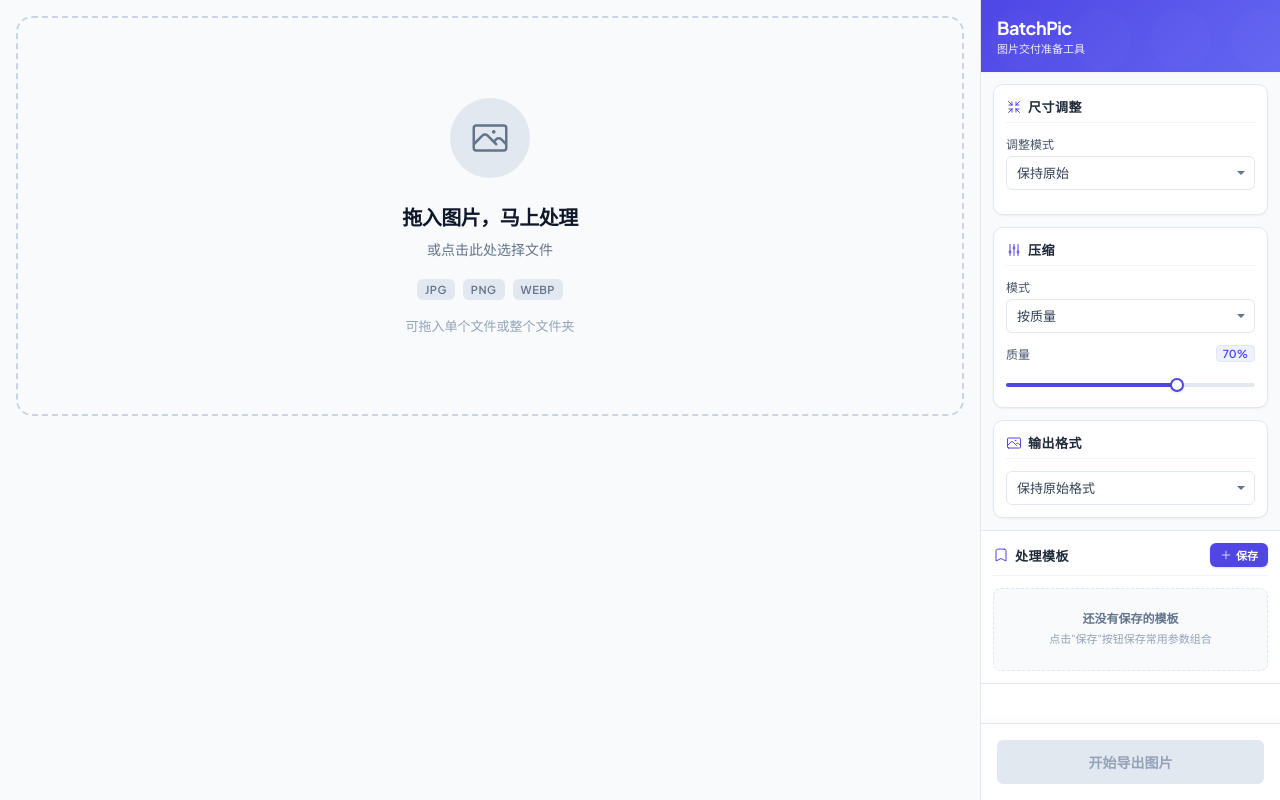
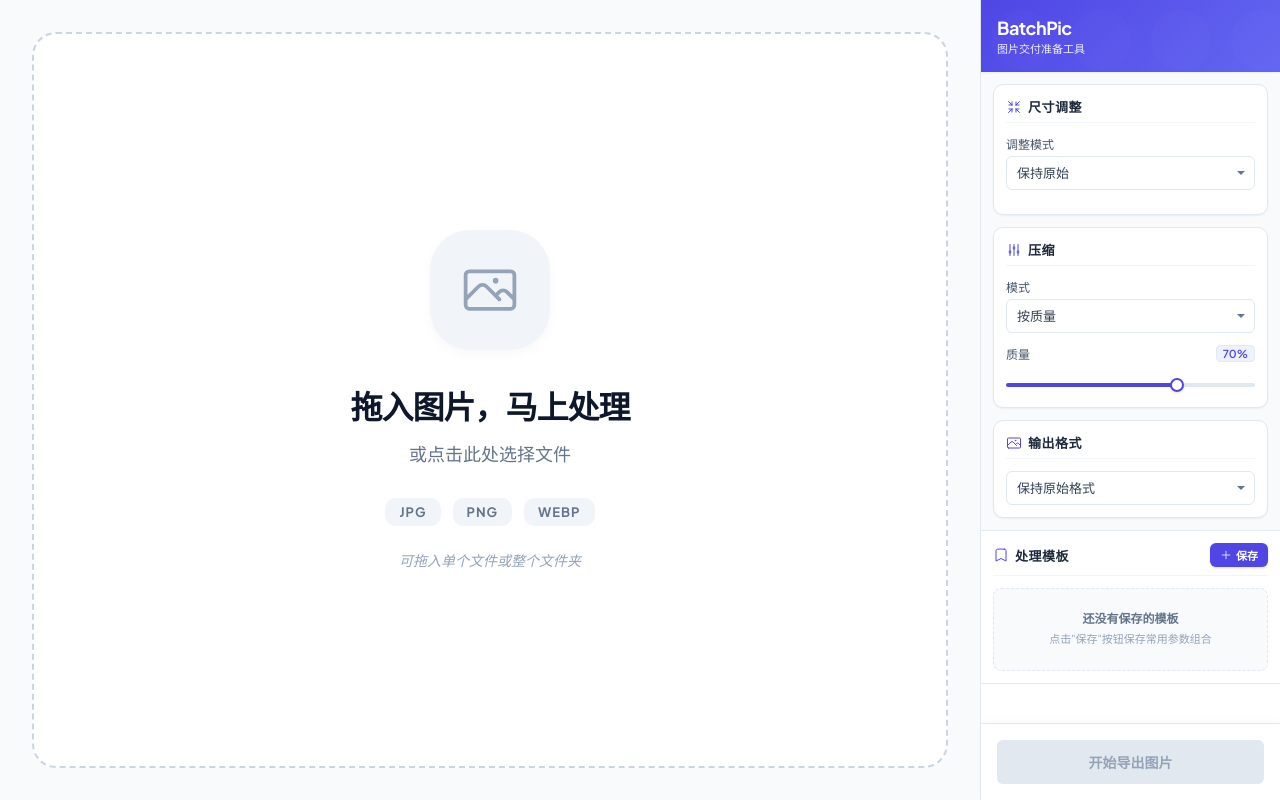
Before and after one commit to maxd010/BatchPic, a React (Vite) app: page / in a window 1280 px wide. Built offline with nearby package versions, Linux system fonts and the light colour scheme.

Commit message:
feat: 在上传区域添加“清空全部”按钮，提升批量操作体验

```diff
--- a/src/renderer/components/DropZone.css
+++ b/src/renderer/components/DropZone.css
@@ -2,14 +2,15 @@
 
 .drop-zone {
   position: relative;
-  min-height: 320px;
+  flex: 1;
+  width: 100%;
   border: 2px dashed #cbd5e1;
-  border-radius: 16px;
-  background: #f8fafc;
+  border-radius: 24px;
+  background: #ffffff;
   display: flex;
   align-items: center;
   justify-content: center;
-  transition: all 250ms ease-out;
+  transition: all 400ms cubic-bezier(0.16, 1, 0.3, 1);
   cursor: pointer;
   overflow: hidden;
 }
@@ -17,85 +18,94 @@
 .drop-zone:hover {
   border-color: var(--color-primary);
   background: var(--color-background);
+  transform: translateY(-2px);
+  box-shadow: var(--shadow-lg);
 }
 
 /* Empty state */
 .drop-zone.empty {
-  min-height: 400px;
+  min-height: 500px;
 }
 
 .drop-zone-empty {
   text-align: center;
-  padding: 40px;
+  padding: 60px;
   pointer-events: none;
   display: flex;
   flex-direction: column;
   align-items: center;
+  max-width: 600px;
 }
 
 .drop-zone-icon-wrapper {
-  width: 80px;
-  height: 80px;
-  background: #e2e8f0;
-  border-radius: 50%;
+  width: 120px;
+  height: 120px;
+  background: #f1f5f9;
+  border-radius: 40px;
   display: flex;
   align-items: center;
   justify-content: center;
-  margin-bottom: 24px;
-  transition: all 250ms ease-out;
+  margin-bottom: 32px;
+  transition: all 400ms cubic-bezier(0.16, 1, 0.3, 1);
+  box-shadow: 0 4px 12px rgba(0, 0, 0, 0.03);
 }
 
 .drop-zone:hover .drop-zone-icon-wrapper {
   background: #E0E7FF;
-  transform: scale(1.05);
+  transform: scale(1.1) rotate(5deg);
+  box-shadow: 0 12px 24px rgba(79, 70, 229, 0.15);
 }
 
 .drop-zone-icon-svg {
-  width: 40px;
-  height: 40px;
-  color: #64748b;
-  transition: color 250ms ease-out;
+  width: 60px;
+  height: 60px;
+  color: #94a3b8;
+  transition: all 400ms ease-out;
 }
 
 .drop-zone:hover .drop-zone-icon-svg {
   color: var(--color-primary);
+  transform: scale(1.1);
 }
 
 .drop-zone-title {
-  font-size: 20px;
-  font-weight: 700;
+  font-size: 32px;
+  font-weight: 800;
   color: var(--color-text);
-  margin: 0 0 8px 0;
-  letter-spacing: -0.5px;
+  margin: 0 0 12px 0;
+  letter-spacing: -1px;
 }
 
 .drop-zone-hint {
-  font-size: 14px;
+  font-size: 18px;
   color: var(--color-text-muted);
-  margin: 0 0 20px 0;
+  margin: 0 0 32px 0;
+  font-weight: 500;
 }
 
 .drop-zone-subhint {
-  font-size: 13px;
+  font-size: 14px;
   color: #94a3b8;
-  margin-top: 16px;
+  margin-top: 24px;
+  font-style: italic;
 }
 
 /* Format tags */
 .drop-zone-meta {
   display: flex;
-  gap: 8px;
+  gap: 12px;
 }
 
 .drop-zone-tag {
-  font-size: 11px;
-  font-weight: 600;
+  font-size: 13px;
+  font-weight: 700;
   color: #64748b;
-  background: #e2e8f0;
-  padding: 4px 8px;
-  border-radius: 6px;
+  background: #f1f5f9;
+  padding: 6px 14px;
+  border-radius: 10px;
   text-transform: uppercase;
-  letter-spacing: 0.5px;
+  letter-spacing: 1px;
+  transition: all 200ms;
 }
 
 .drop-zone:hover .drop-zone-tag {
@@ -117,6 +127,50 @@
   display: flex;
   flex-direction: column;
   align-items: center;
+  gap: 16px;
+}
+
+.loaded-left {
+  display: flex;
+  flex-direction: column;
+  align-items: center;
+  pointer-events: none;
+}
+
+.loaded-info {
+  display: flex;
+  flex-direction: column;
+  align-items: center;
+}
+
+.drop-zone-clear-button {
+  pointer-events: auto;
+  display: flex;
+  align-items: center;
+  gap: 6px;
+  padding: 6px 12px;
+  background: #fee2e2;
+  color: #ef4444;
+  border: 1px solid #fecaca;
+  border-radius: 8px;
+  font-size: 13px;
+  font-weight: 600;
+  cursor: pointer;
+  transition: all 150ms;
+  margin-top: 8px;
+}
+
+.drop-zone-clear-button:hover {
+  background: #ef4444;
+  color: #ffffff;
+  border-color: #ef4444;
+  transform: translateY(-1px);
+  box-shadow: 0 4px 6px rgba(239, 68, 68, 0.2);
+}
+
+.clear-icon-svg {
+  width: 14px;
+  height: 14px;
 }
 
 .drop-zone-icon-wrapper.success {
@@ -201,6 +255,21 @@
   justify-content: space-between;
 }
 
+.drop-zone.compact .loaded-left {
+  flex-direction: row;
+  gap: 12px;
+}
+
+.drop-zone.compact .loaded-info {
+  align-items: flex-start;
+}
+
+.drop-zone.compact .drop-zone-clear-button {
+  margin-top: 0;
+  padding: 4px 10px;
+  font-size: 11px;
+}
+
 .drop-zone.compact .drop-zone-icon-wrapper.success {
   width: 32px;
   height: 32px;
--- a/src/renderer/components/DropZone.tsx
+++ b/src/renderer/components/DropZone.tsx
@@ -1,30 +1,29 @@
 import React, { useState, useCallback } from 'react';
-import { UploadIcon, CheckCircleIcon, PhotoIcon, ArrowDownTrayIcon } from './Icons';
+import { UploadIcon, CheckCircleIcon, PhotoIcon, ArrowDownTrayIcon, TrashIcon } from './Icons';
 import './DropZone.css';
 
 /**
  * DropZone - File and folder drag-drop component
- *
- * Requirements:
- * - 1.1: Accept single image files dragged into the application
- * - 1.2: Accept folders dragged into the application
- * - 7.3: Display empty state ("拖入图片，马上处理")
- *
- * Features:
- * - Visual feedback during drag operations
- * - Empty state display when no files are loaded
- * - File count display when files are loaded
  */
 
 interface DropZoneProps {
   onFilesDropped: (paths: string[]) => void;
+  onClearFiles?: () => void;
   isEmpty: boolean;
   fileCount?: number;
   compact?: boolean;
 }
 
-export function DropZone({ onFilesDropped, isEmpty, fileCount = 0, compact = false }: DropZoneProps) {
+export function DropZone({ onFilesDropped, onClearFiles, isEmpty, fileCount = 0, compact = false }: DropZoneProps) {
   const [isDragging, setIsDragging] = useState(false);
+
+  // Handle clear files
+  const handleClear = (e: React.MouseEvent) => {
+    e.stopPropagation(); // Prevent triggering the click-to-upload
+    if (onClearFiles) {
+      onClearFiles();
+    }
+  };
 
   // Handle click to open file browser
   const handleClick = useCallback(async (e: React.MouseEvent) => {
@@ -128,11 +127,24 @@ export function DropZone({ onFilesDropped, isEmpty, fileCount = 0, compact = fal
       ) : (
         // Files loaded state
         <div className="drop-zone-loaded">
-          <div className="drop-zone-icon-wrapper success">
-            <CheckCircleIcon className="drop-zone-icon-svg" />
+          <div className="loaded-left">
+            <div className="drop-zone-icon-wrapper success">
+              <CheckCircleIcon className="drop-zone-icon-svg" />
+            </div>
+            <div className="loaded-info">
+              <h3 className="drop-zone-count">已选择 {fileCount} 张图片</h3>
+              <p className="drop-zone-hint">点击或拖入更多文件以添加到批次</p>
+            </div>
           </div>
-          <h3 className="drop-zone-count">已选择 {fileCount} 张图片</h3>
-          <p className="drop-zone-hint">点击或拖入更多文件以添加到批次</p>
+
+          <button
+            className="drop-zone-clear-button"
+            onClick={handleClear}
+            title="清空所有图片"
+          >
+            <TrashIcon className="clear-icon-svg" />
+            <span>清空全部</span>
+          </button>
         </div>
       )}
 
--- a/src/renderer/components/MainWindow.css
+++ b/src/renderer/components/MainWindow.css
@@ -240,8 +240,10 @@
 }
 
 .workspace-dropzone {
-  padding: var(--spacing-md);
-  flex-shrink: 0;
+  padding: var(--spacing-xl);
+  flex: 1;
+  display: flex;
+  flex-direction: column;
   transition: all var(--transition-base);
 }
 
@@ -249,6 +251,7 @@
   padding: var(--spacing-sm) var(--spacing-md);
   border-bottom: 1px solid var(--color-border);
   background: var(--color-surface);
+  flex: 0 0 auto;
 }
 
 .workspace-content {
--- a/src/renderer/components/MainWindow.tsx
+++ b/src/renderer/components/MainWindow.tsx
@@ -230,6 +230,7 @@ export function MainWindow() {
           <div className={`workspace-dropzone ${state.inputFiles.length > 0 ? 'compact-container' : ''}`}>
             <DropZone
               onFilesDropped={handleFilesDropped}
+              onClearFiles={() => setInputFiles([])}
               isEmpty={state.inputFiles.length === 0}
               fileCount={state.inputFiles.length}
               compact={state.inputFiles.length > 0}
```
